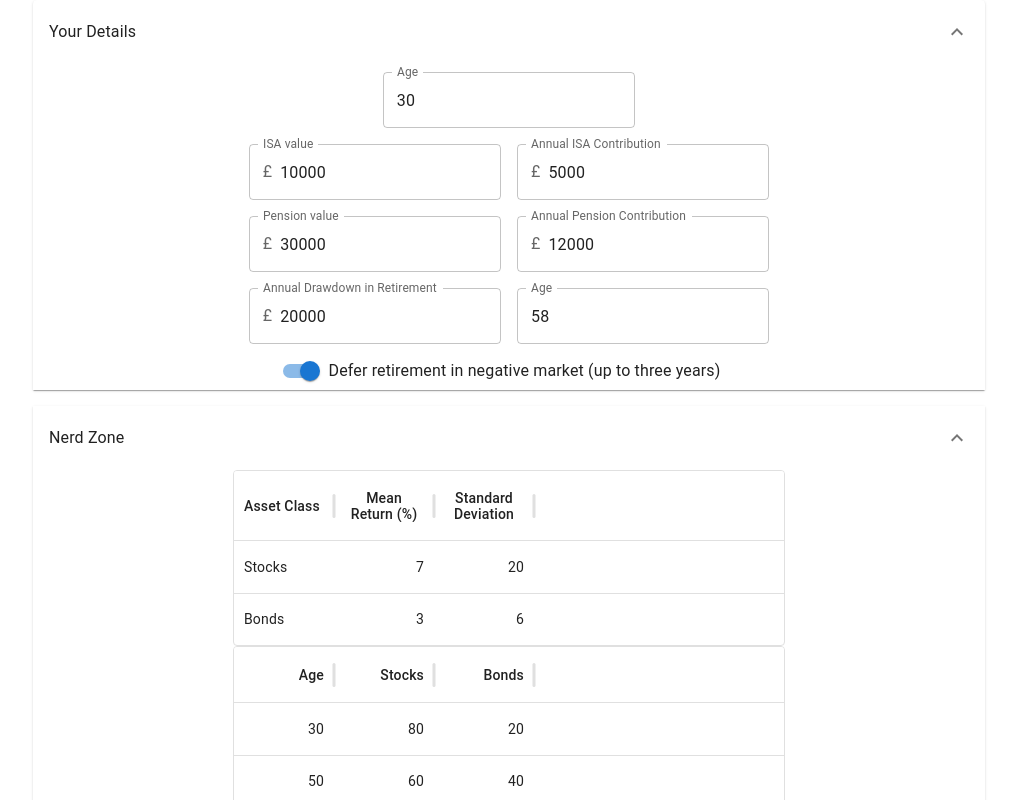
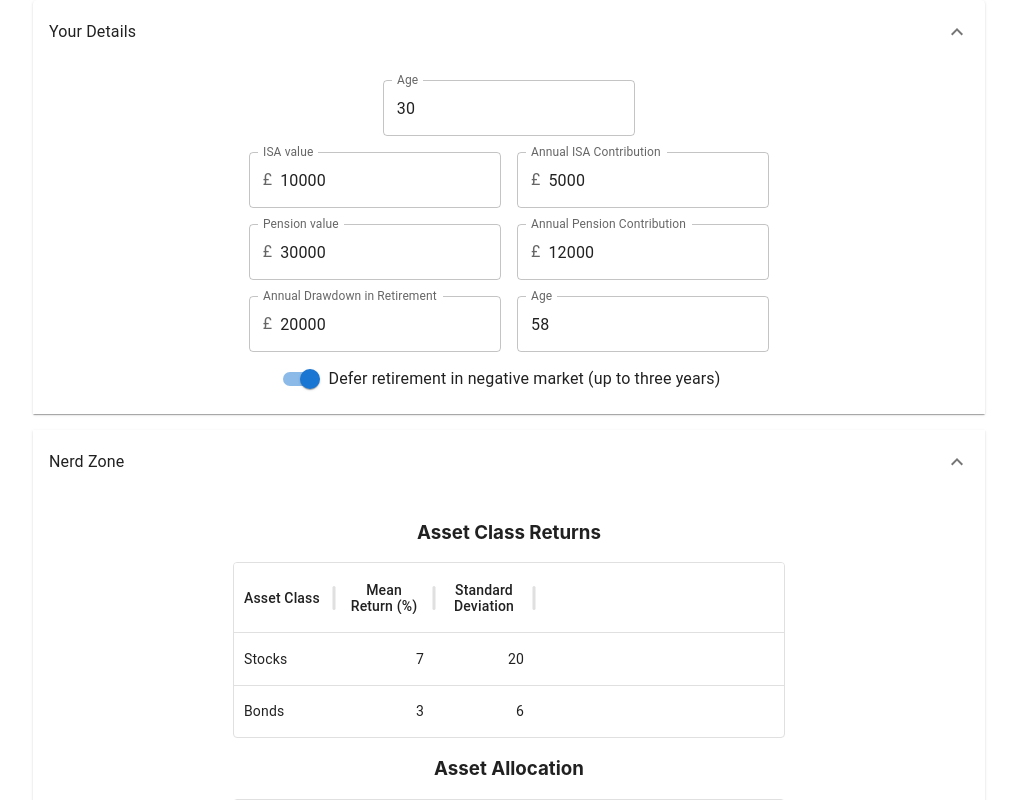
Before and after one commit to RoryCollins/finance-projector, a React (Create React App) app: page / in a window 1280 px wide. Both pictures are taken after a click on the button "Nerd Zone". Shown: the top 800 px of the page, without its empty margins (55-1072 px from the left). Built offline with nearby package versions, Linux system fonts and the light colour scheme.

Commit message:
Add titles

```diff
--- a/src/App.tsx
+++ b/src/App.tsx
@@ -1,6 +1,6 @@
 import { useState } from 'react';
 import './App.css';
-import { Accordion, AccordionSummary, Button, Container, Stack, Typography } from '@mui/material';
+import { Accordion, AccordionDetails, AccordionSummary, Button, Container, Stack, Typography } from '@mui/material';
 
 import SimulationRunner from './SimulationRunner';
 import { ModelDetails, PersonalDetails, QueryDetails, RiskAppetite, RiskAppetiteView, SimulationResults, StatisticalModel } from './interfaces';
@@ -58,7 +58,7 @@ function App() {
   })
 
   const runSimulation = () => {
-    let dRiskAppetite: RiskAppetite[] = []
+    let riskAppetite: RiskAppetite[] = []
 
 
     data.riskAppetite.forEach((ra) => {
@@ -67,7 +67,7 @@ function App() {
         const theModel = data.model.find(m => m.name == d.modelName)!.model
         ds = ds.concat({ model: { mean: 1 + theModel.mean / 100, standardDeviation: theModel.standardDeviation / 100 }, percentage: d.percentage })
       })
-      dRiskAppetite = dRiskAppetite.concat({ age: ra.age, distribution: ds })
+      riskAppetite = riskAppetite.concat({ age: ra.age, distribution: ds })
     })
 
     const runner = new SimulationRunner(
@@ -75,7 +75,7 @@ function App() {
         personalDetails: data.personalDetails,
         query: data.queryDetails
       },
-      dRiskAppetite,
+      riskAppetite,
     );
     const simulationResults = runner.Run();
     setData({ ...data, simulationResults });
@@ -99,8 +99,10 @@ function App() {
               >
                 <Typography>Your Details</Typography>
               </AccordionSummary>
-              <PersonalDetailsForm data={data.personalDetails} onChange={(newState: PersonalDetails) => setData({ ...data, personalDetails: newState })} />
-              <QueryForm data={data.queryDetails} onChange={(newState: QueryDetails) => setData({ ...data, queryDetails: newState })} />
+              <AccordionDetails>
+                <PersonalDetailsForm data={data.personalDetails} onChange={(newState: PersonalDetails) => setData({ ...data, personalDetails: newState })} />
+                <QueryForm data={data.queryDetails} onChange={(newState: QueryDetails) => setData({ ...data, queryDetails: newState })} />
+              </AccordionDetails>
             </Accordion>
 
             <Accordion>
@@ -111,8 +113,10 @@ function App() {
               >
                 <Typography>Nerd Zone</Typography>
               </AccordionSummary>
-              <ModelDetailsForm data={data.model} onChange={(newState: ModelDetails[]) => setData({ ...data, model: newState })} />
-              <RiskAppetiteForm data={data.riskAppetite} onChange={(newState: RiskAppetiteView[]) => setData({ ...data, riskAppetite: newState })} />
+              <AccordionDetails>
+                <ModelDetailsForm data={data.model} onChange={(newState: ModelDetails[]) => setData({ ...data, model: newState })} />
+                <RiskAppetiteForm data={data.riskAppetite} onChange={(newState: RiskAppetiteView[]) => setData({ ...data, riskAppetite: newState })} />
+              </AccordionDetails>
             </Accordion>
 
           </Container>
--- a/src/components/ModelDetailsForm.tsx
+++ b/src/components/ModelDetailsForm.tsx
@@ -1,5 +1,5 @@
 import { DataGrid, GridColDef, GridRowsProp } from "@mui/x-data-grid";
-import { Container } from "@mui/material";
+import { Container, Typography } from "@mui/material";
 import { ModelDetails } from "../interfaces";
 
 export const ModelDetailsForm = ({ onChange, data }: { onChange: any, data: ModelDetails[] }) => {
@@ -40,6 +40,7 @@ export const ModelDetailsForm = ({ onChange, data }: { onChange: any, data: Mode
 
     return (
         <Container maxWidth="sm" >
+            <h3>Asset Class Returns</h3>
             <DataGrid
                 sx={{
                     "& .MuiDataGrid-columnHeaderTitle": {
--- a/src/components/RiskAppetiteForm.tsx
+++ b/src/components/RiskAppetiteForm.tsx
@@ -1,6 +1,6 @@
 
 import { DataGrid, GridColDef, GridRowsProp } from "@mui/x-data-grid";
-import { Container } from "@mui/material";
+import { Container, Typography } from "@mui/material";
 import { ModelDetails, RiskAppetiteView } from "../interfaces";
 
 export const RiskAppetiteForm = ({ onChange, data }: { onChange: any, data: RiskAppetiteView[] }) => {
@@ -12,8 +12,8 @@ export const RiskAppetiteForm = ({ onChange, data }: { onChange: any, data: Risk
     }});
     const columns: GridColDef[] = [
         { field: 'age', headerName: 'Age', type: 'number', editable: true },
-        { field: 'stocks', headerName: 'Stocks', type: 'number', editable: true },
-        { field: 'bonds', headerName: 'Bonds', type: 'number', editable: true },
+        { field: 'stocks', headerName: 'Stocks (%)', type: 'number', editable: true },
+        { field: 'bonds', headerName: 'Bonds (%)', type: 'number', editable: true },
     ]
 
     const processRow = (updatedRow: any) => {
@@ -31,6 +31,7 @@ export const RiskAppetiteForm = ({ onChange, data }: { onChange: any, data: Risk
 
     return (
         <Container maxWidth="sm" >
+            <h3>Asset Allocation</h3>
             <DataGrid
                 rows={rows}
                 columns={columns}
```
